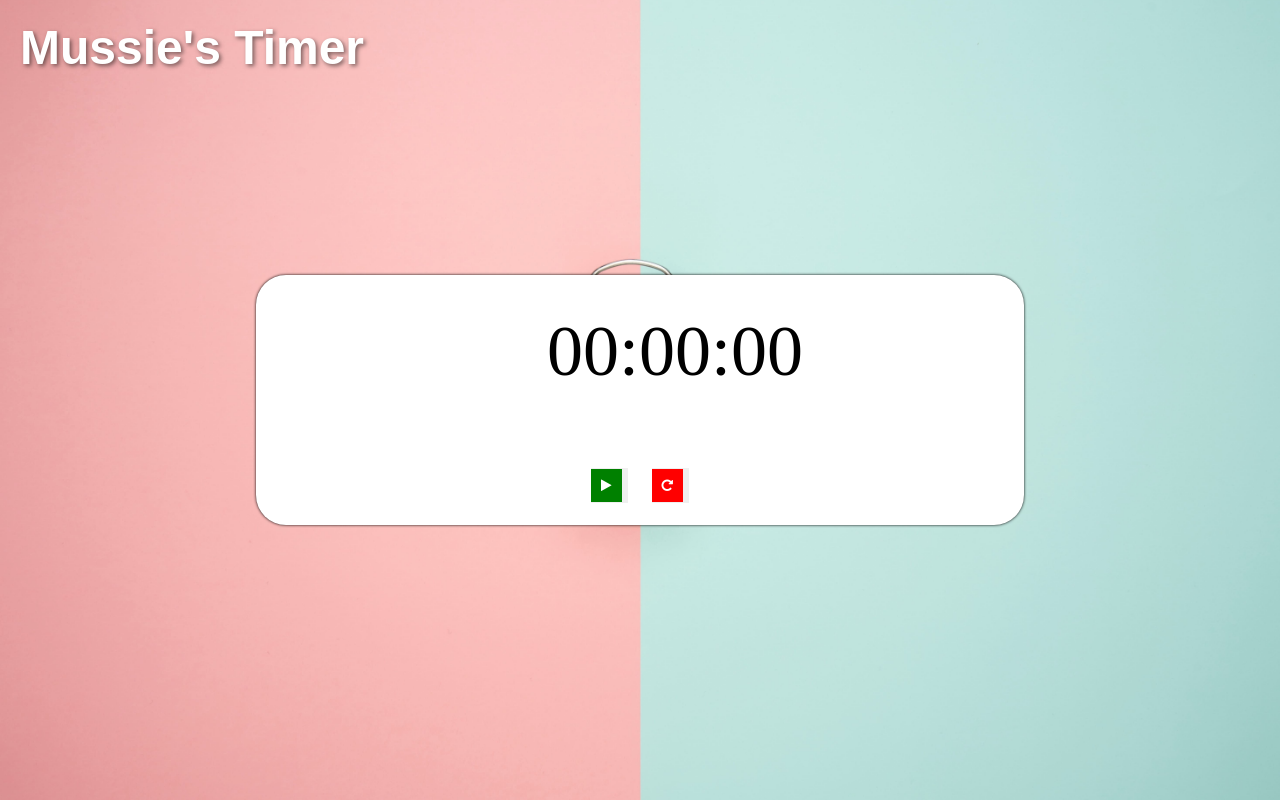
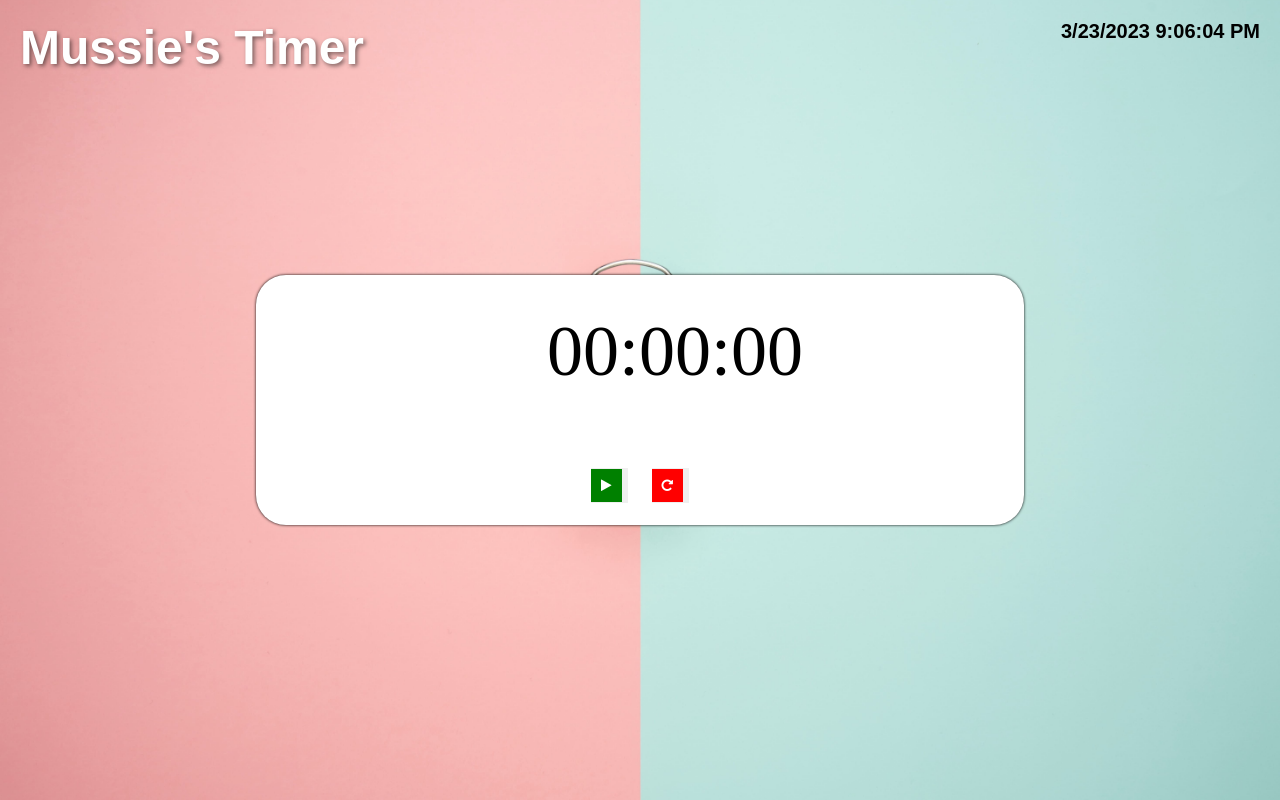
Before and after one commit to MussieTeka/Timer-App, a plain HTML site: page index.html in a window 1280 px wide. Drawn offline with Linux system fonts and the light colour scheme.

Commit message:
Update index.html

```diff
--- a/index.html
+++ b/index.html
@@ -14,7 +14,7 @@
   <body>
     <div class="container">
       <p class="title">Mussie's Timer</p>
-      <div id="datetime"></div>
+      <div class="datetime"></div>
       <div id="current-time"></div>
       <div id="timer">00:00:00</div>
       <div class="buttons">
```
